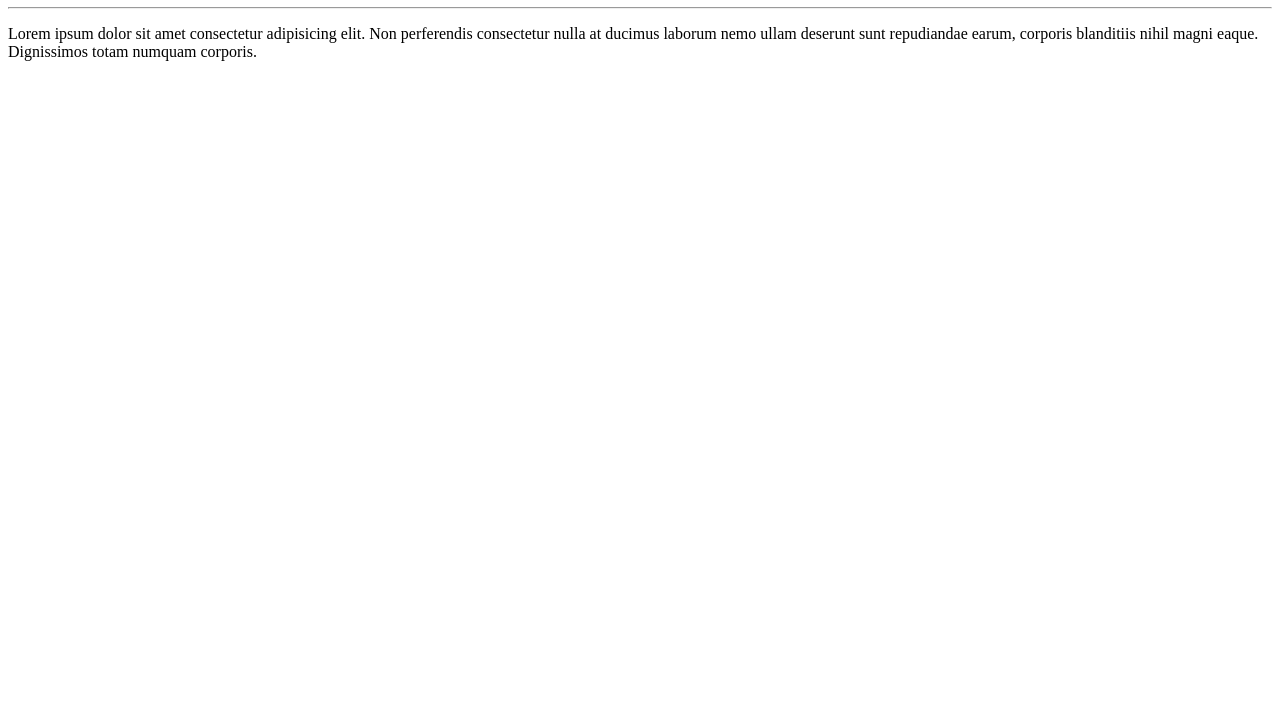
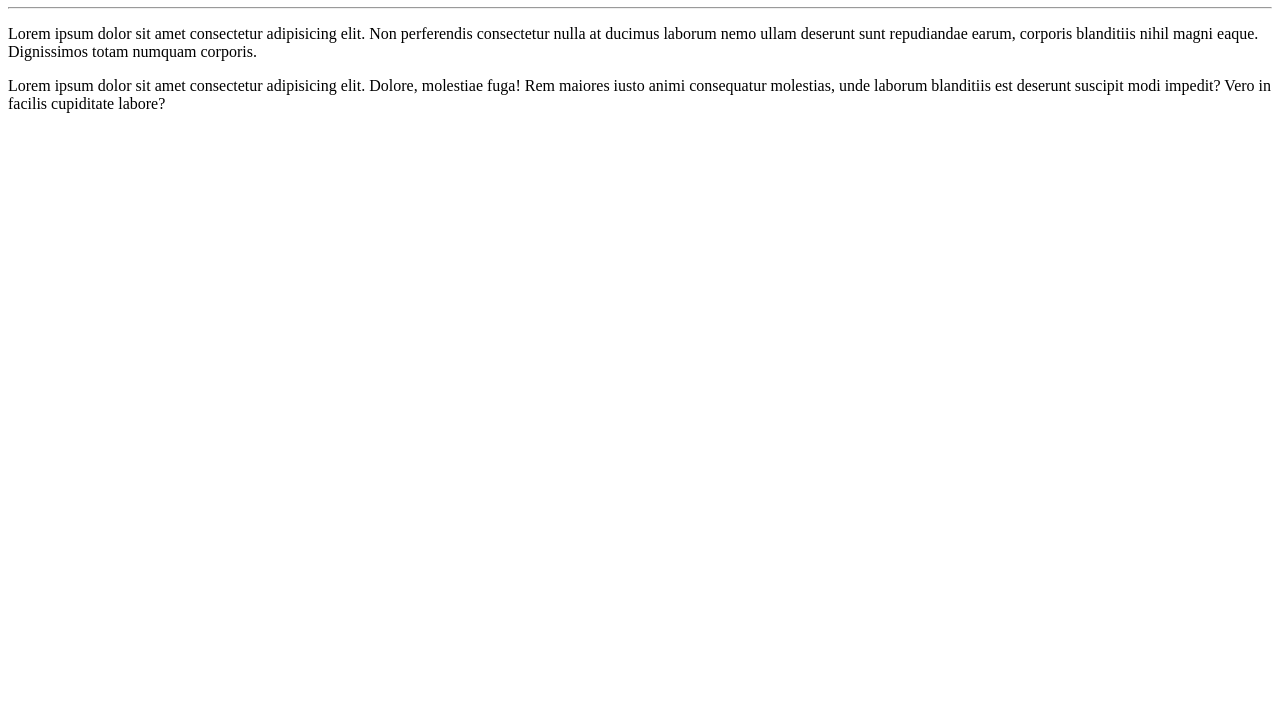
Before and after one commit to Nickssgabriel/Ola_mundo, a plain HTML site: page site-exemplo/index.html in a window 1280 px wide. Shown: the part 73-800 px from the top of the page. Drawn offline with Linux system fonts and the light colour scheme.

Commit message:
adicionei um parágrafo

```diff
--- a/site-exemplo/index.html
+++ b/site-exemplo/index.html
@@ -9,5 +9,6 @@
     <h1>Olá, mundo</h1>
     <hr>
     <p>Lorem ipsum dolor sit amet consectetur adipisicing elit. Non perferendis consectetur nulla at ducimus laborum nemo ullam deserunt sunt repudiandae earum, corporis blanditiis nihil magni eaque. Dignissimos totam numquam corporis.</p>
+    <p>Lorem ipsum dolor sit amet consectetur adipisicing elit. Dolore, molestiae fuga! Rem maiores iusto animi consequatur molestias, unde laborum blanditiis est deserunt suscipit modi impedit? Vero in facilis cupiditate labore?</p>
 </body>
 </html>
```
